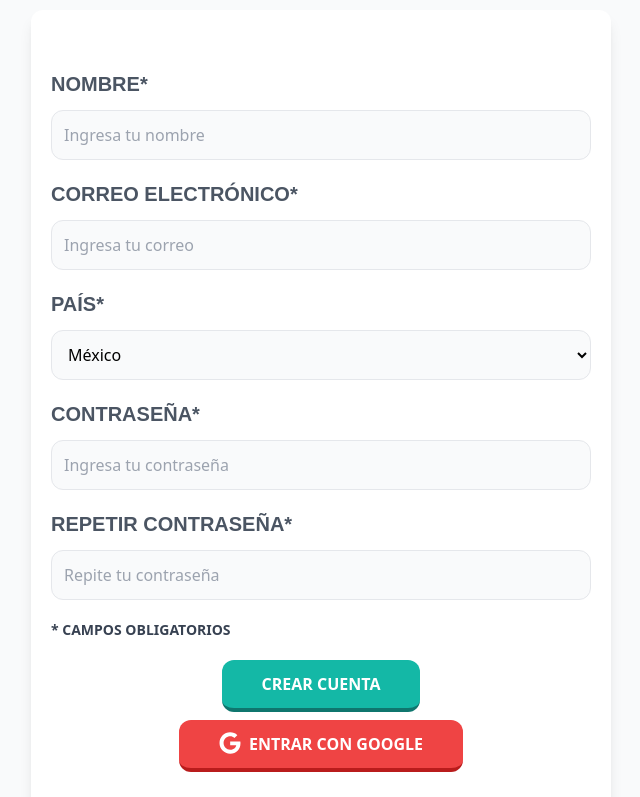
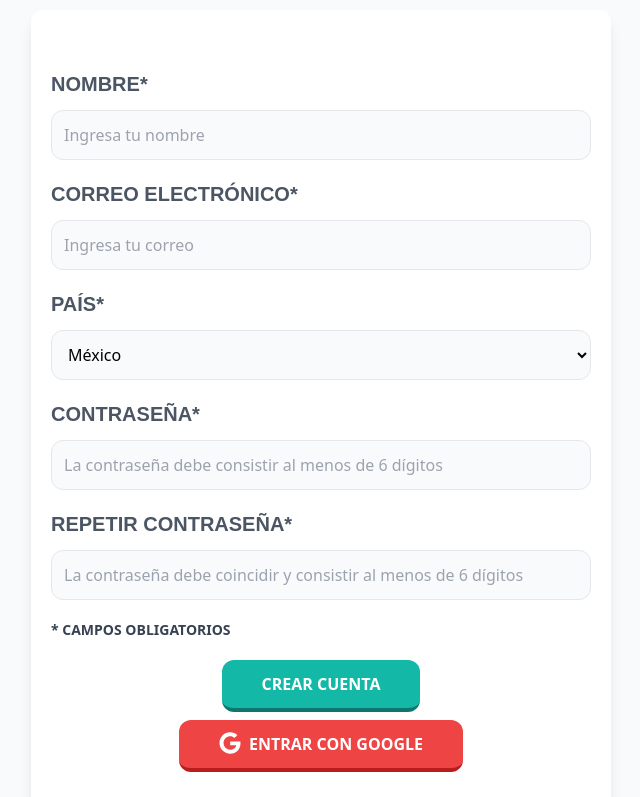
Before and after one commit to danielr8ochoa/MascotApp_frontend, a React (Vite) app: page /registrar in a window 1280 px wide. Shown: the part 458-1255 px from the top of the page, without its empty margins (9-649 px from the left). Built offline with nearby package versions, Linux system fonts and the light colour scheme; no server answers; a web font is replaced by a local one.

Commit message:
Cambio en el placeholder de password

```diff
--- a/src/paginas/Registrar.jsx
+++ b/src/paginas/Registrar.jsx
@@ -136,7 +136,7 @@ const Registrar = () => {
               </label>
               <input
                   type="password"
-                  placeholder="Ingresa tu contraseña"
+                  placeholder="La contraseña debe consistir al menos de 6 dígitos"
                   className="border w-full p-3 mt-3 bg-gray-50 rounded-xl"
                   value={password}
                   onChange={e => setPassword(e.target.value)}
@@ -149,7 +149,7 @@ const Registrar = () => {
               </label>
               <input
                   type="password"
-                  placeholder="Repite tu contraseña"
+                  placeholder="La contraseña debe coincidir y consistir al menos de 6 dígitos"
                   className="border w-full p-3 mt-3 bg-gray-50 rounded-xl"
                   value={repetirPassword}
                   onChange={e => setRepetirPassword(e.target.value)}
```
